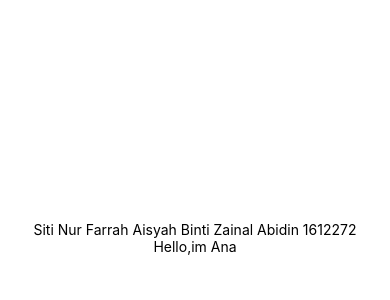
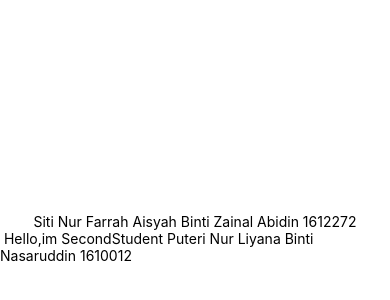
Before and after one commit to FarrahAisyah/myproject, a React Native app: screen / in a window 390 px wide. Shown: the part 184-484 px from the top of the page. Built offline with nearby package versions, Linux system fonts and the light colour scheme.

Commit message:
Update App.js

```diff
--- a/App.js
+++ b/App.js
@@ -6,7 +6,7 @@ export default class App extends React.Component {
     return (
       <View style={styles.container}>
         <Text> Siti Nur Farrah Aisyah Binti Zainal Abidin 1612272 </Text>
-      <Text> Hello,im Ana </Text>
+      <Text> Hello,im SecondStudent Puteri Nur Liyana Binti Nasaruddin 1610012 </Text>
       </View>
     );
   }
```
